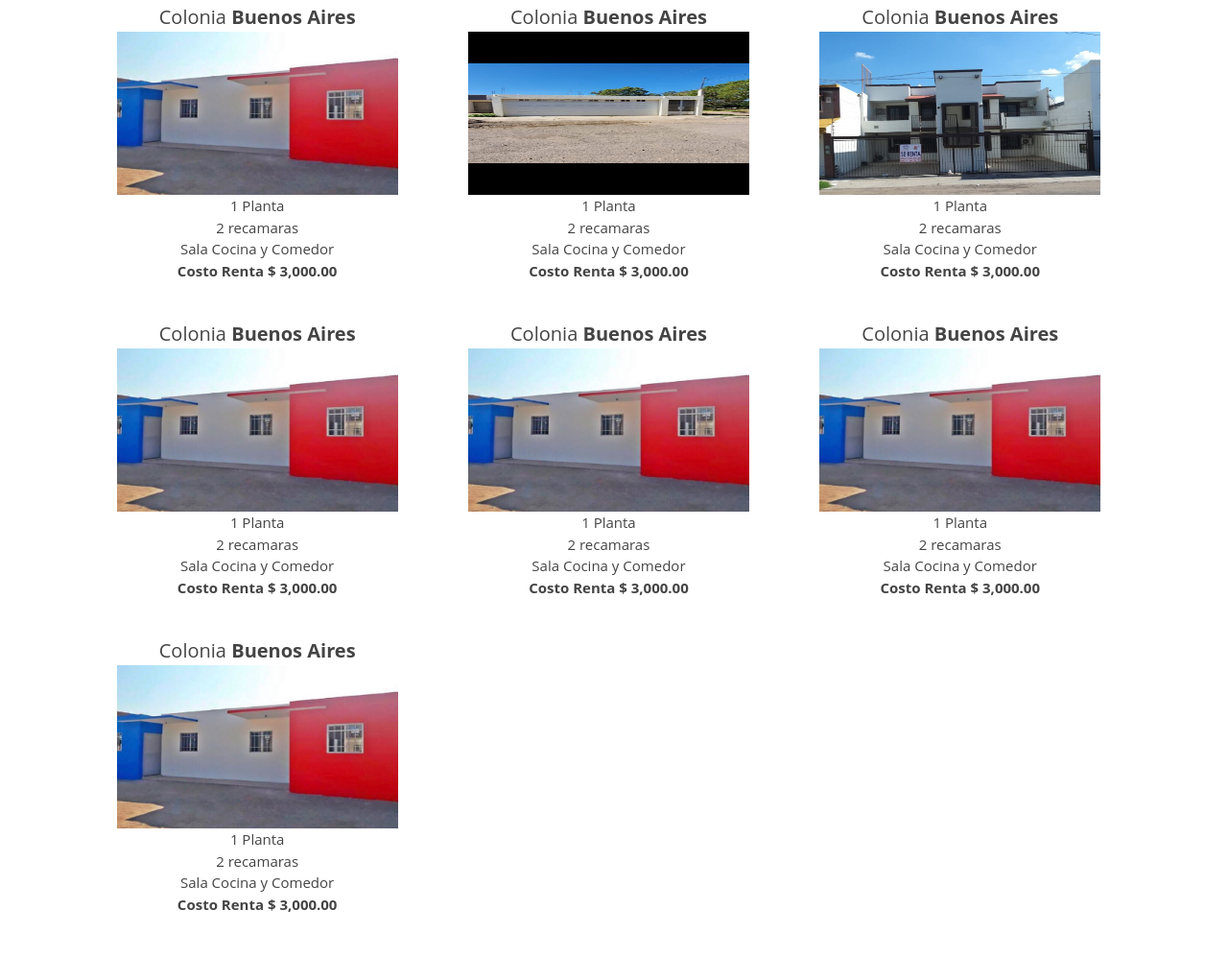
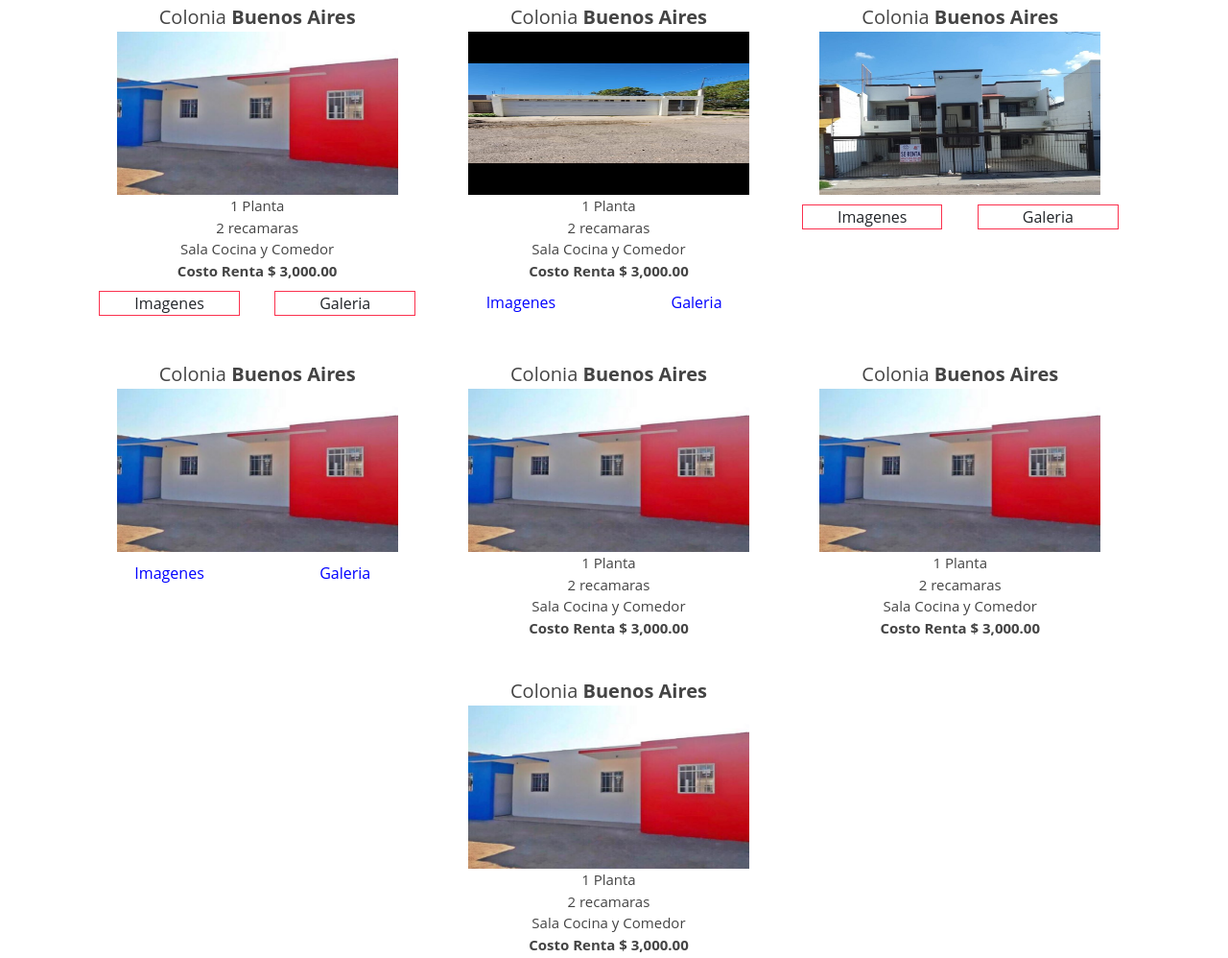
Before and after one commit to oscarzamzo/pwa, a plain HTML site: page index.html in a window 1280 px wide. Shown: the part 765-1763 px from the top of the page at 96% size. Drawn offline with nearby package versions, Linux system fonts and the light colour scheme; some packages are replaced by stand-ins of ours.

Commit message:
nuevos efectos

```diff
--- a/css/estilos.css
+++ b/css/estilos.css
@@ -180,6 +180,42 @@ body{
 	width: 300px;
 	font-size: 20px;
 	text-align: center;
+}
+/*BOTONES*/
+.Botones {
+	width: 40%;
+    float: left;
+    border: 1px solid #FB314E;
+    margin-left: 5%;
+    margin-right: 5%;
+    margin-top: 10px;
+}
+
+.Link {
+	color: blue;
+	width: 40%;
+    float: left;
+    /*border: 1px solid #FB314E;*/
+    margin-left: 5%;
+    margin-right: 5%;
+    margin-top: 10px;
+
+}
+
+.Botones:hover{
+	 border: 1px solid white;
+	 background: #FB314E;
+	 color: white;
+	 opacity: 0.8;
+	 transform: scale(1.1,1.1);
+}
+
+.Link:hover{
+	 border: 1px solid blue ;
+
+	 color: red;
+	 opacity: 0.8;
+	 transform: scale(1.1,1.1);
 }
 
 
--- a/index.html
+++ b/index.html
@@ -88,16 +88,16 @@
 			<div id="menu">
 				<ul>
 					<li>
-						<a href="#mainHeader">Inicio</a>
+						<!--<a href="#mainHeader">Inicio</a>-->
 					</li>
 					<li>
-						<a href="#servicios">Publicar</a>
+						<!--<a href="#servicios">Publicar</a>-->
 					</li>
 					<li>
-						<a href="#videos">Buscar</a>
+						<!--<a href="#videos">Buscar</a>-->
 					</li>
 					<li>
-						<a href="#footer">Contacto</a>
+						<!--<a href="#footer">Contacto</a>-->
 					</li>
 				</ul>
 			</div>
@@ -157,6 +157,11 @@
 					2 recamaras<br>
 					Sala Cocina y Comedor<br>
 					<strong>Costo Renta $ 3,000.00</strong>
+					<div id="botones">
+						<div class="Botones" id="btnImagenes">Imagenes</div>
+						<div class="Botones" id="btnGaleria">Galeria</div>
+					</div>
+
 				</p>
 
 			</div>
@@ -170,33 +175,41 @@
 					2 recamaras<br>
 					Sala Cocina y Comedor<br>
 					<strong>Costo Renta $ 3,000.00</strong>
+					<div id="link">
+						<div class="Link" id="btnImagenes">Imagenes</div>
+						<div class="Link" id="btnGaleria">Galeria</div>
+					</div>
 				</p>
 
 			</div>
 			<div class="galeria">
 					<!--<img src="img\Casa 1\Fachaza.jpg" width="460" height="215"></img>-->
-				<p class="TituloImagnes">Colonia <strong>Buenos Aires</strong>
-				</p>
-					<img src="img\Casa3\Fachaza.jpg">
+				<p class="TituloImagnes">Colonia <strong>Buenos Aires</strong></p>
+				<img src="img\Casa3\Fachaza.jpg">
 				<p class="Descripcion">
-					1 Planta<br>
-					2 recamaras<br>
-					Sala Cocina y Comedor<br>
-					<strong>Costo Renta $ 3,000.00</strong>
+					<div id="Botones">
+						<div class="Botones" id="btnImagenes">Imagenes</div>
+						<div class="Botones" id="btnGaleria">Galeria</div>
+					</div>
+					&nbsp;<br>
+					&nbsp;<br>
+					&nbsp;<br>
+					&nbsp;<br>
 				</p>
 
 			</div>
 			<div class="galeria">
 					<!--<img src="img\Casa 1\Fachaza.jpg" width="460" height="215"></img>-->
-				<p class="TituloImagnes">Colonia <strong>Buenos Aires</strong>
-				</p>
-					<img src="img\Casa 1\Fachaza.jpg">
-				<p class="Descripcion">
-					1 Planta<br>
-					2 recamaras<br>
-					Sala Cocina y Comedor<br>
-					<strong>Costo Renta $ 3,000.00</strong>
-				</p>
+				<p class="TituloImagnes">Colonia <strong>Buenos Aires</strong></p>
+				<img src="img\Casa 1\Fachaza.jpg">
+				<div id="link">
+					<div class="Link" id="btnImagenes">Imagenes</div>
+					<div class="Link" id="btnGaleria">Galeria</div>
+				</div>
+				&nbsp;<br>
+				&nbsp;<br>
+				&nbsp;<br>
+				&nbsp;<br>
 
 			</div>
 			<div class="galeria">
```
